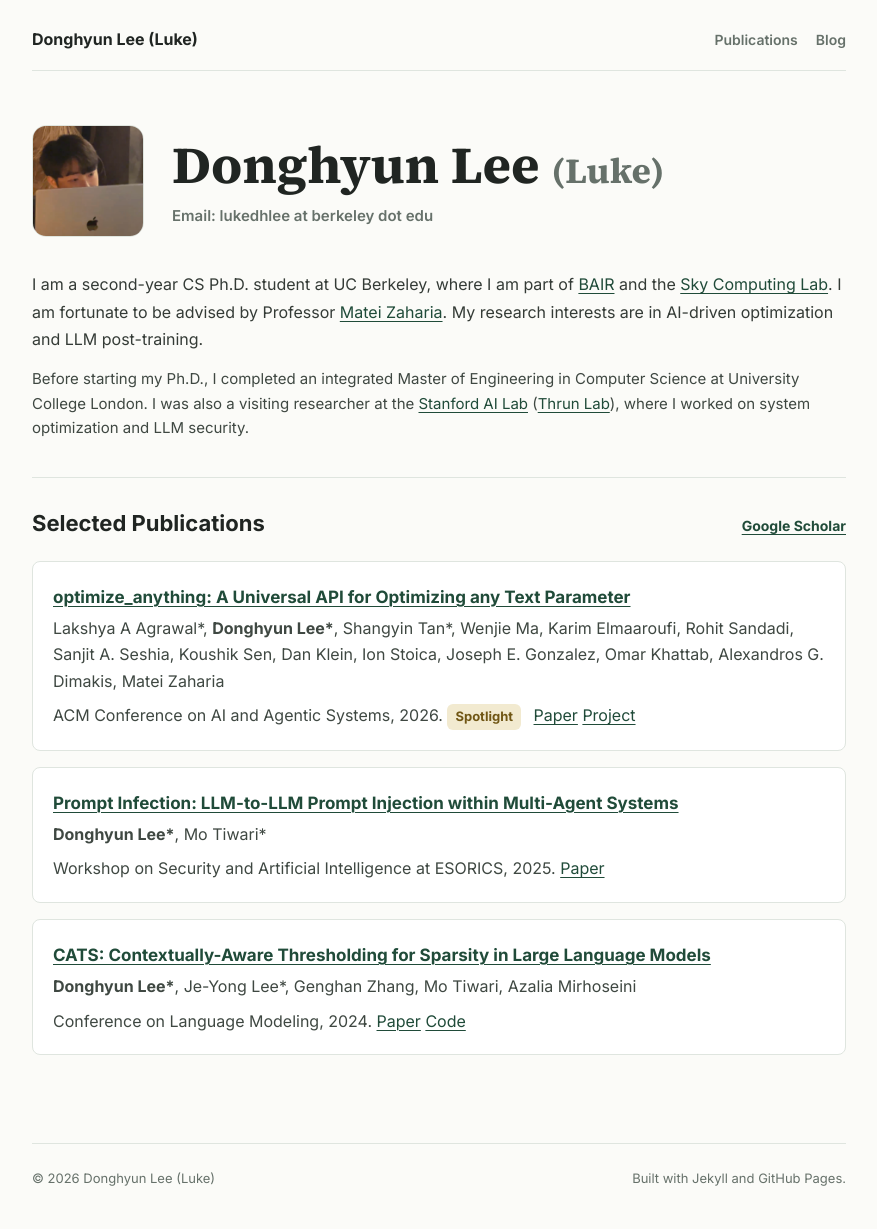
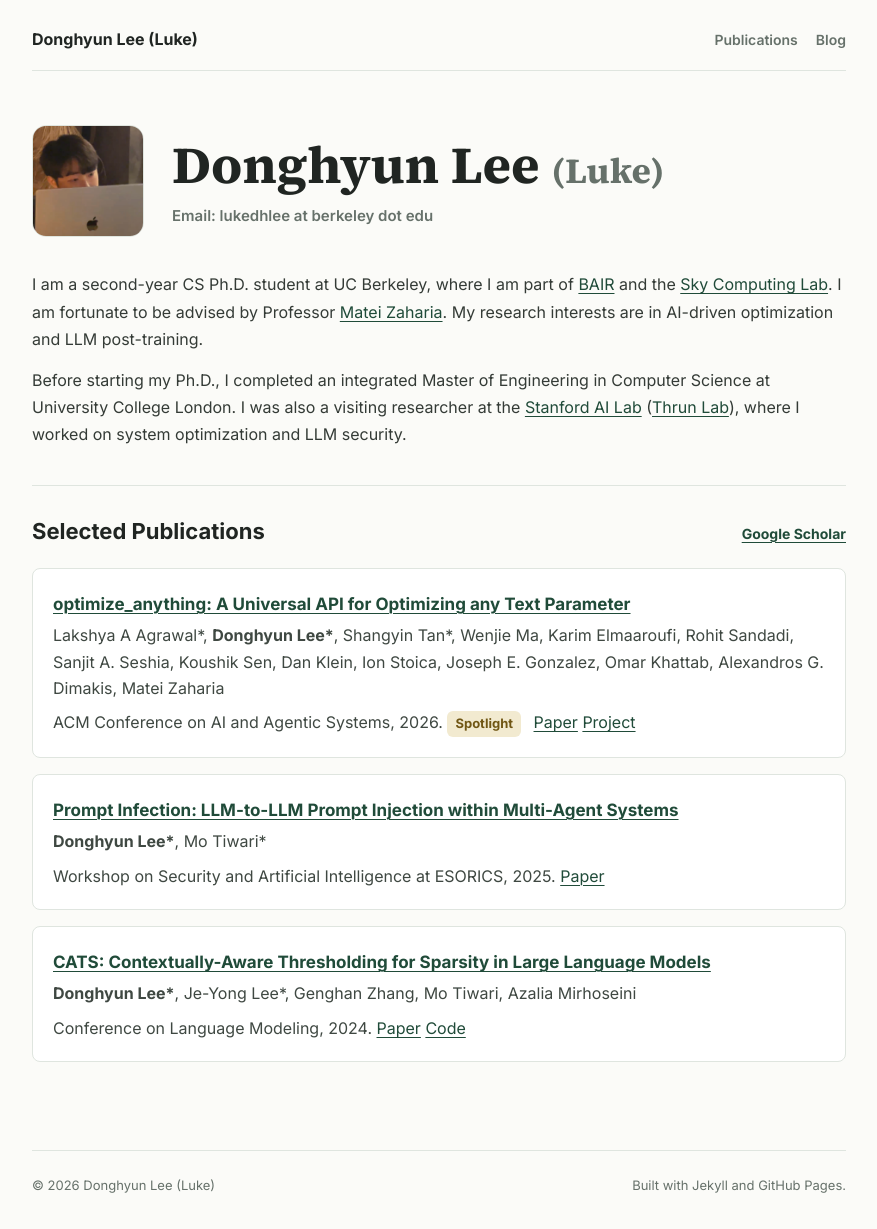
Before and after one commit to lukedhlee/lukedhlee.github.io, a Jekyll site: the page built from index.md, in a window 1280 px wide. Shown: the whole page, without its empty margins (201-1078 px from the left). Built offline with Jekyll 4.4.1, drawn with Linux system fonts in a browser that asks for light colours.

Commit message:
Use consistent text styling for biography paragraphs

```diff
--- a/assets/css/style.css
+++ b/assets/css/style.css
@@ -139,7 +139,8 @@ h3 {
   margin: 0 0 36px;
 }
 
-.lead {
+.lead,
+.bio-line {
   max-width: 900px;
   margin: 0;
   color: #343b36;
@@ -148,11 +149,7 @@ h3 {
 }
 
 .bio-line {
-  max-width: 900px;
   margin: 14px 0 0;
-  color: #3f4842;
-  font-size: 15px;
-  line-height: 1.65;
 }
 
 .contact-line {
@@ -365,7 +362,8 @@ time {
     font-size: 40px;
   }
 
-  .lead {
+  .lead,
+  .bio-line {
     font-size: 15px;
   }
 
```
